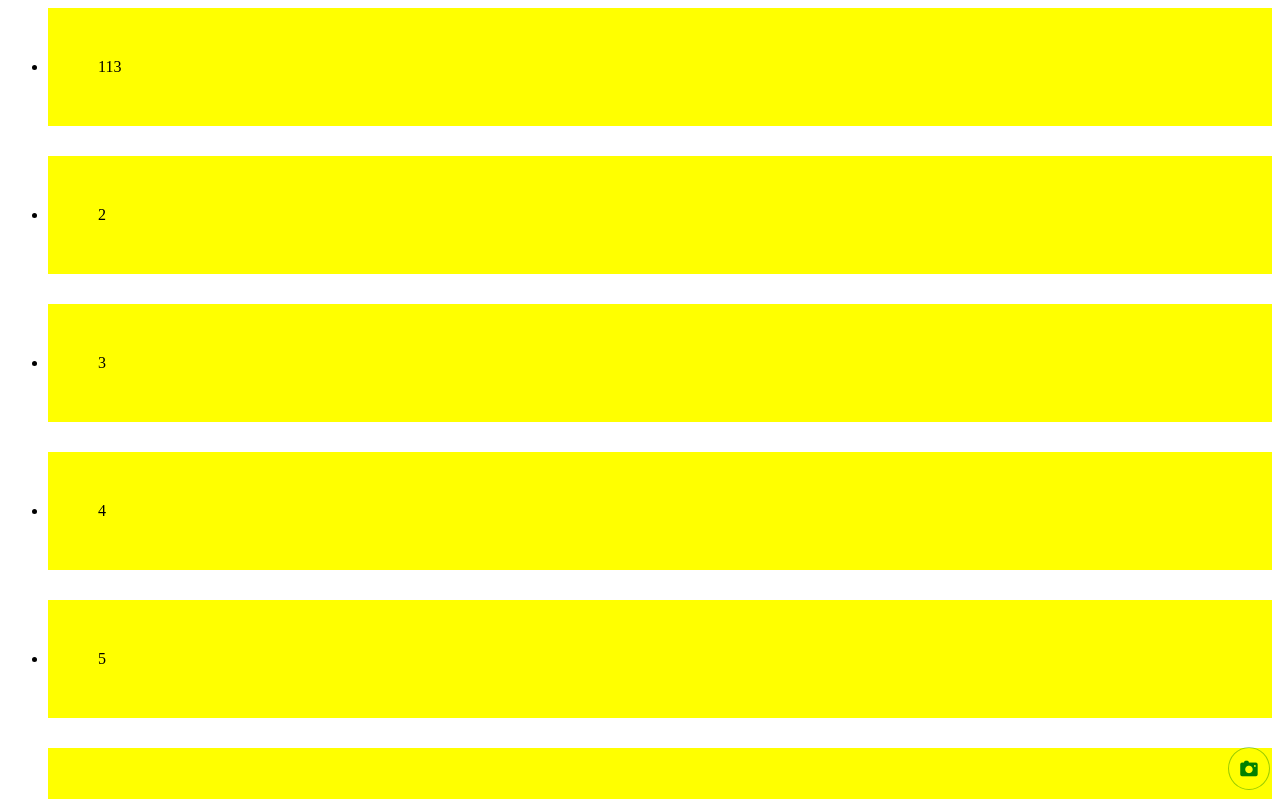
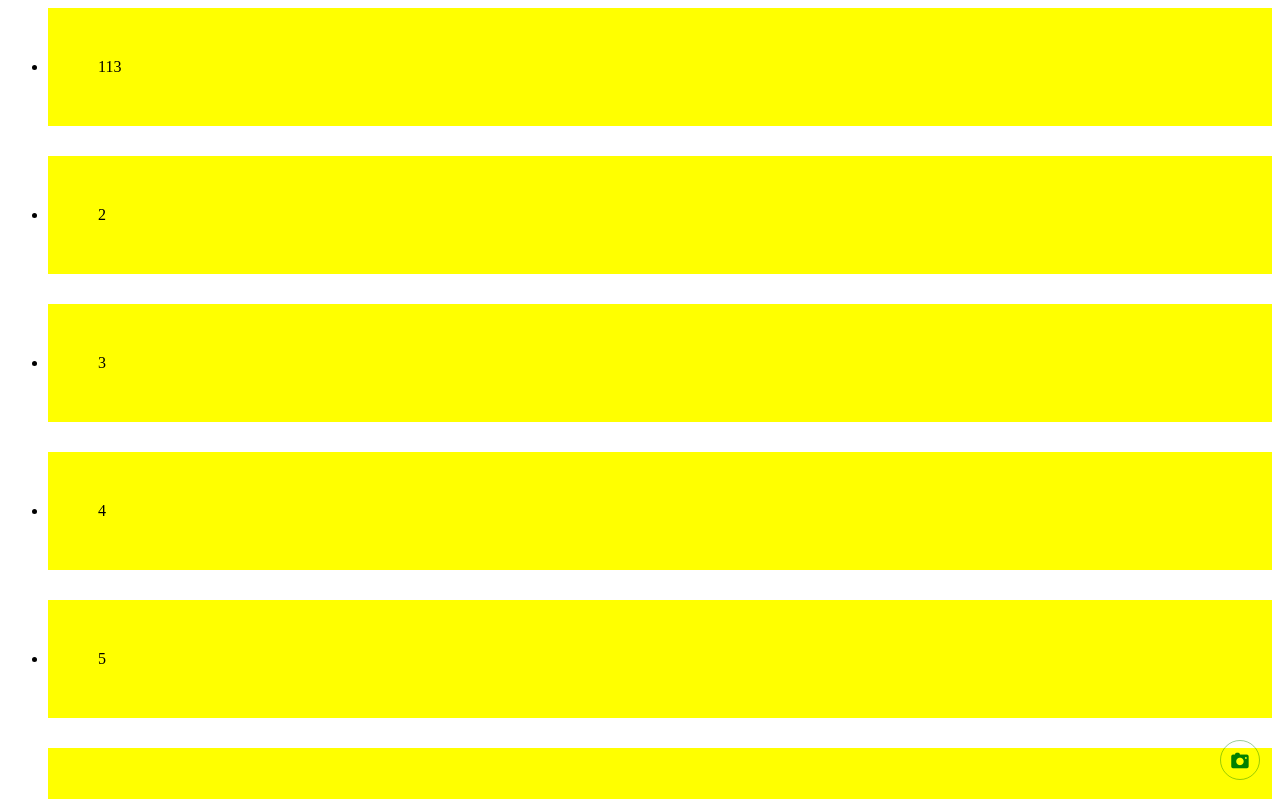
Before and after one commit to kiven1989/webpage-one-key-screen-capture, a Vue app: page / in a window 1280 px wide. Shown: the top 799 px of the page. Built offline with nearby package versions, Linux system fonts and the light colour scheme; what v-drag would draw is missing.

Commit message:
feat: 优化样式

```diff
--- a/package.json
+++ b/package.json
@@ -1,6 +1,6 @@
 {
   "name": "web-one-key-sc",
-  "version": "1.8.0",
+  "version": "2.0.0",
   "main": "index.js",
   "private": false,
   "files": [
--- a/src/package/j-btn/index.vue
+++ b/src/package/j-btn/index.vue
@@ -78,12 +78,15 @@ export default {
   }
 }
 .screen-capture-btn {
+  width: 40px;
+  height: 40px;
+  line-height: 40px;
+  text-align: center;
   position: fixed;
-  bottom: 10px;
-  right: 10px;
+  bottom: 20px;
+  right: 20px;
   border: 1px solid rgba(0, 128, 0, 0.4);
   z-index: 999;
-  padding: 10px;
   border-radius: 50%;
   font-size: 20px;
   cursor: pointer;
```
